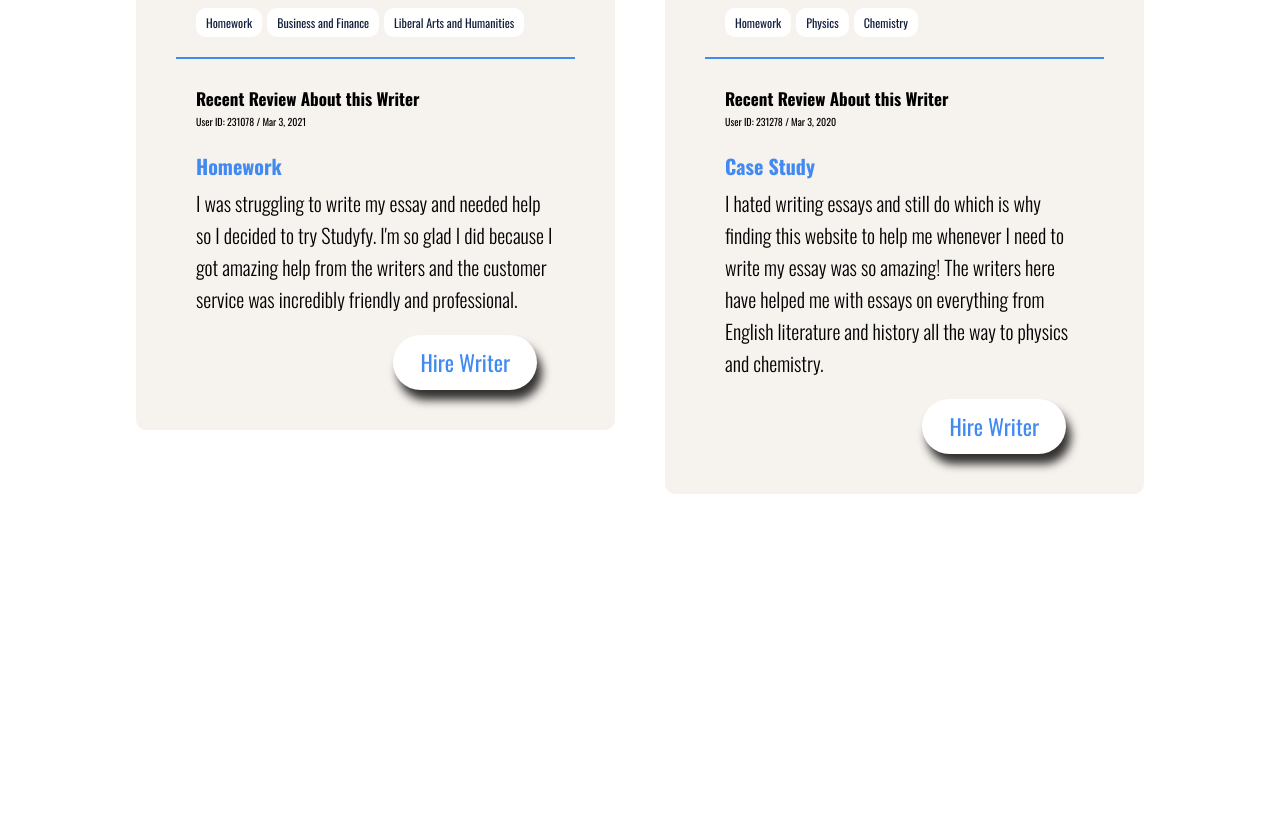
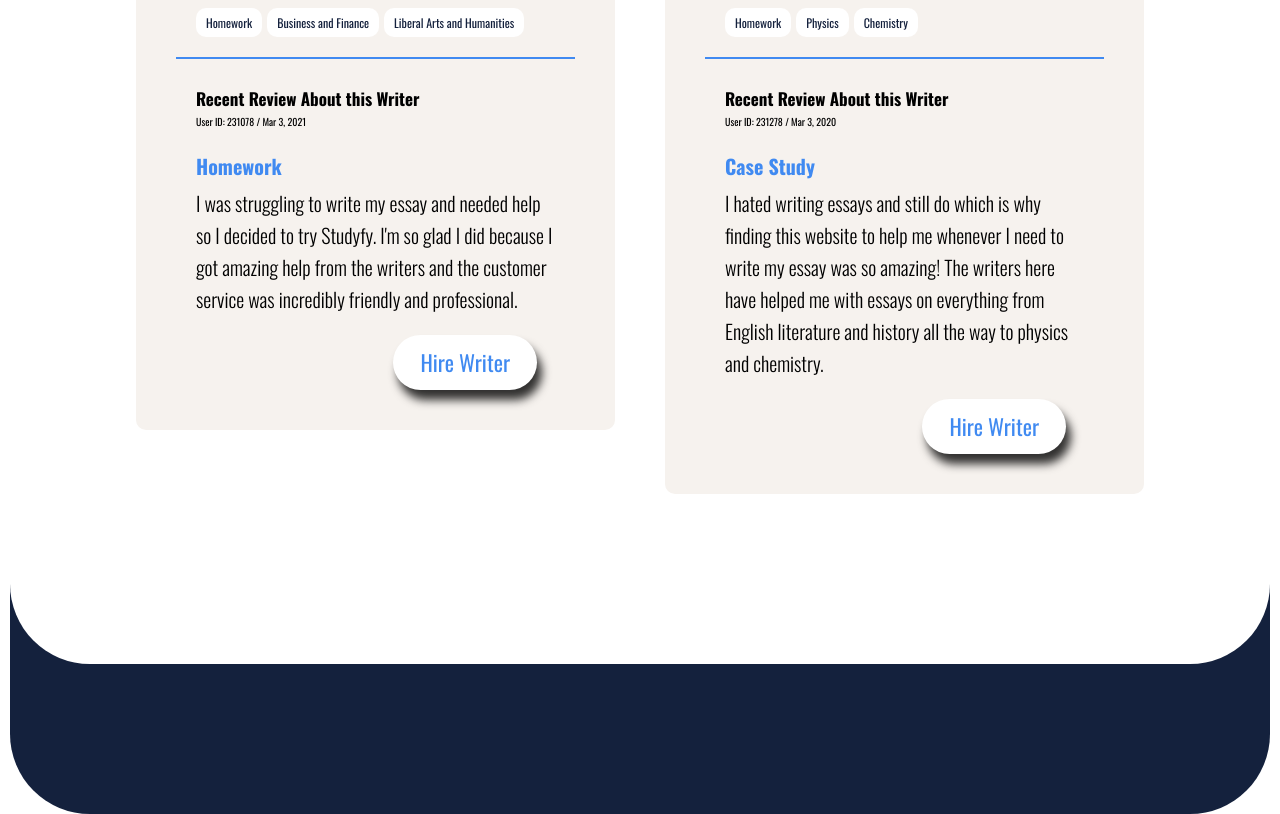
Before and after one commit to ahsanhd/Assignmentforyou, a website: page index.html in a window 1280 px wide. Shown: the part 2975-3789 px from the top of the page. Before the commit the page ends 3639 px from the top, so only its background shows below. Drawn offline with nearby package versions, Linux system fonts and the light colour scheme.

Commit message:
feature/footer

```diff
--- a/index.html
+++ b/index.html
@@ -336,8 +336,12 @@
         </div>
         </section>
 
+    </main>
+    <footer>
 
-    </main>
+
+
+    </footer>
 
 </body>
 </html>
--- a/sass/layouts/_footer.scss
+++ b/sass/layouts/_footer.scss
@@ -0,0 +1,10 @@
+footer {
+    background-color: var(--color-dark-blue);
+    border-bottom-left-radius: 8rem;
+    border-bottom-right-radius: 8rem;
+    padding: 10rem 0 15rem 0;
+    margin-top: -10rem;
+    display: flex;
+    flex-direction: column;
+    align-items: center;
+}
```
Also changed, not shown: css/style.css.
